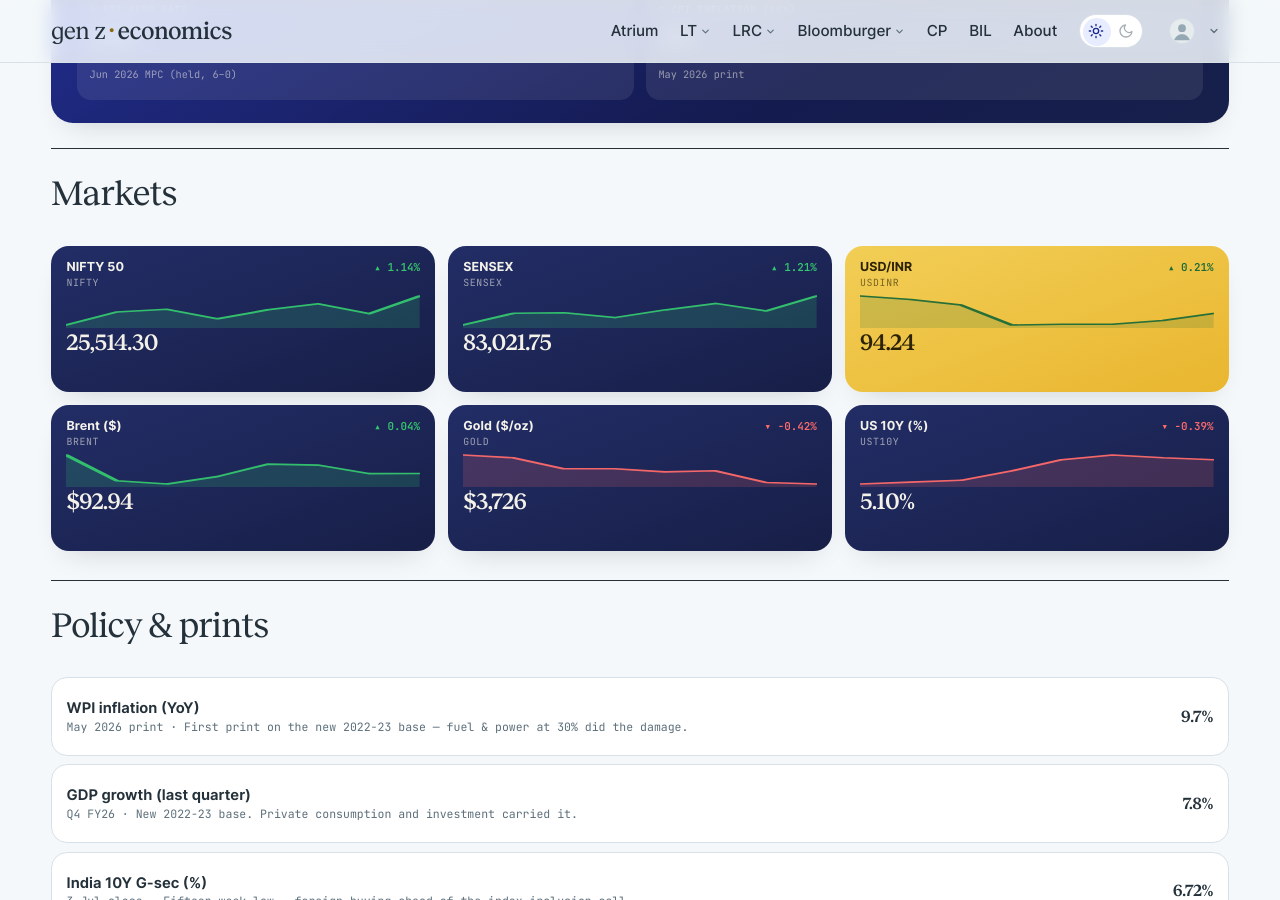
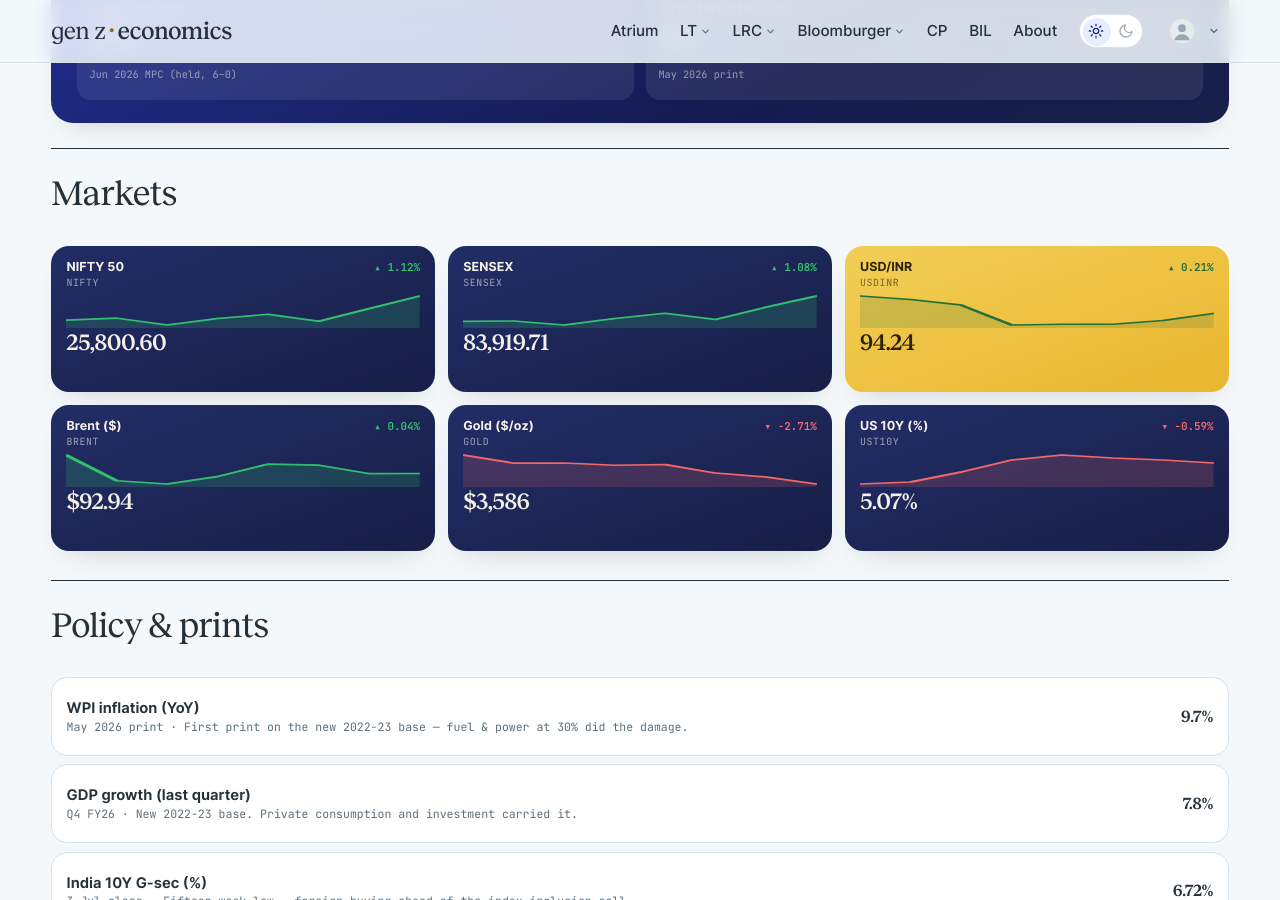
Before and after one commit to harsharya7021/genz-economics.com, a Jekyll site: the page built from macro-watch.html, in a window 1280 px wide and 900 px high, scrolled down 599 px. Built offline with Jekyll 4.4.1, drawn with Linux system fonts in a browser that asks for light colours; comment, search, counter and statistics services are not loaded.

Commit message:
data: morning market refresh

```diff
--- a/_data/macro.json
+++ b/_data/macro.json
@@ -1,34 +1,34 @@
 {
-  "as_of": "19 Nov 2026 close",
+  "as_of": "20 Nov 2026 close",
   "auto": {
     "nifty": {
       "label": "NIFTY 50",
-      "v": "25,514.30",
-      "chg": 1.14,
+      "v": "25,800.60",
+      "chg": 1.12,
       "spark": [
-        25044.65,
         25255.051,
         25299.35,
         25144.301,
         25291.1,
         25387.4,
         25227.949,
-        25514.301
+        25514.301,
+        25800.6
       ]
     },
     "sensex": {
       "label": "SENSEX",
-      "v": "83,021.75",
-      "chg": 1.21,
+      "v": "83,919.71",
+      "chg": 1.08,
       "spark": [
-        81106.648,
         81879.398,
         81911.008,
         81592.453,
         82104.789,
         82532.188,
         82031.812,
-        83021.75
+        83021.75,
+        83919.711
       ]
     },
     "usdinr": {
@@ -63,32 +63,32 @@
     },
     "gold": {
       "label": "Gold ($/oz)",
-      "v": "$3,726",
-      "chg": -0.42,
+      "v": "$3,586",
+      "chg": -2.71,
       "spark": [
-        4030.2,
         4000.5,
         3885.3,
         3886.3,
         3853.0,
         3864.2,
         3741.9,
-        3726.0
+        3685.5,
+        3585.5
       ]
     },
     "ust10y": {
       "label": "US 10Y (%)",
-      "v": "5.10%",
-      "chg": -0.39,
+      "v": "5.07%",
+      "chg": -0.59,
       "spark": [
-        4.84,
         4.86,
         4.88,
         4.98,
         5.1,
         5.15,
         5.12,
-        5.1
+        5.1,
+        5.07
       ]
     }
   },
--- a/_data/markets.yml
+++ b/_data/markets.yml
@@ -2,16 +2,15 @@
 # USD/INR) are refreshed each weekday morning by the market-data workflow;
 # the India 10Y G-Sec line is maintained by hand. Do not hand-edit the
 # live tickers — the job overwrites them.
-as_of: 19 Nov 2026
+as_of: 20 Nov 2026
 tickers:
 - symbol: NIFTY 50
   code: ^NSEI
-  value: 25,514.30
-  change: '+286.35'
-  pct: +1.14%
+  value: 25,800.60
+  change: '+286.30'
+  pct: +1.12%
   dir: up
   spark:
-  - 25044.65
   - 25255.051
   - 25299.35
   - 25144.301
@@ -19,14 +18,14 @@ tickers:
   - 25387.4
   - 25227.949
   - 25514.301
+  - 25800.6
 - symbol: SENSEX
   code: BSE
-  value: 83,021.75
-  change: '+989.94'
-  pct: +1.21%
+  value: 83,919.71
+  change: '+897.96'
+  pct: +1.08%
   dir: up
   spark:
-  - 81106.648
   - 81879.398
   - 81911.008
   - 81592.453
@@ -34,6 +33,7 @@ tickers:
   - 82532.188
   - 82031.812
   - 83021.75
+  - 83919.711
 - symbol: USD / INR
   code: FX
   value: '94.24'
```
